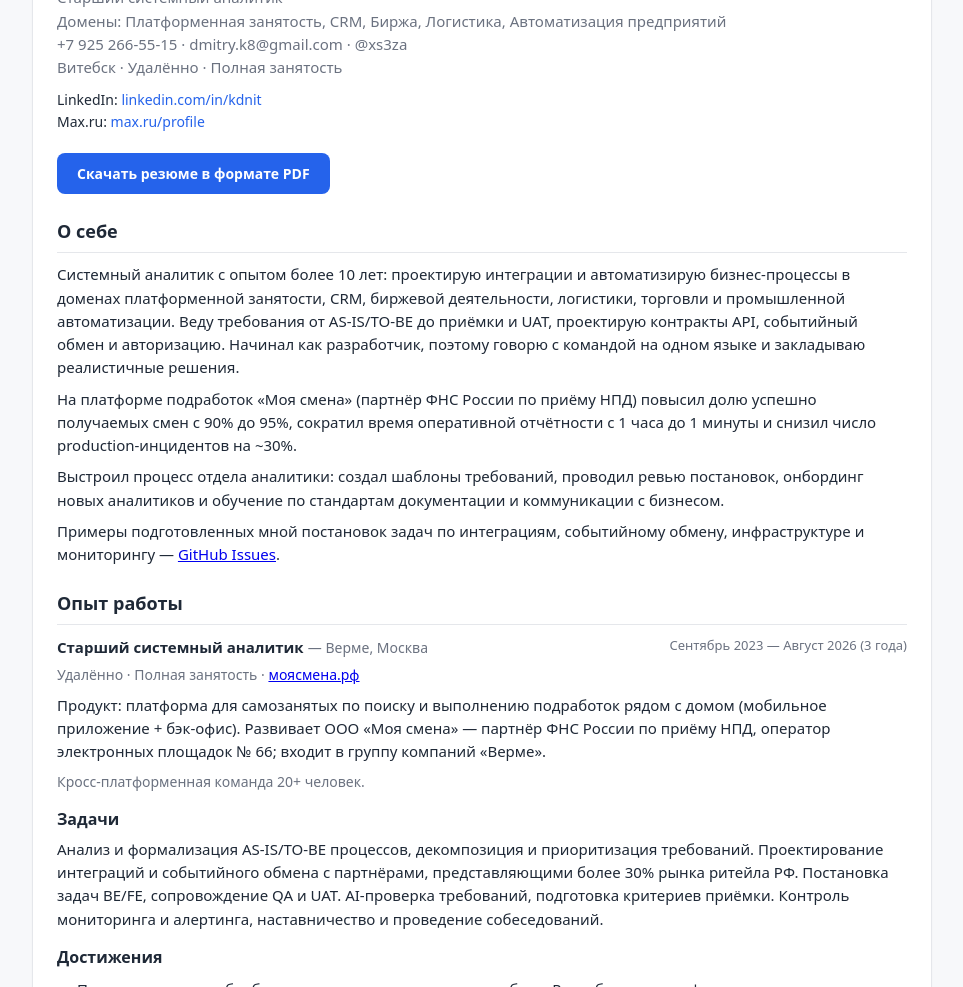
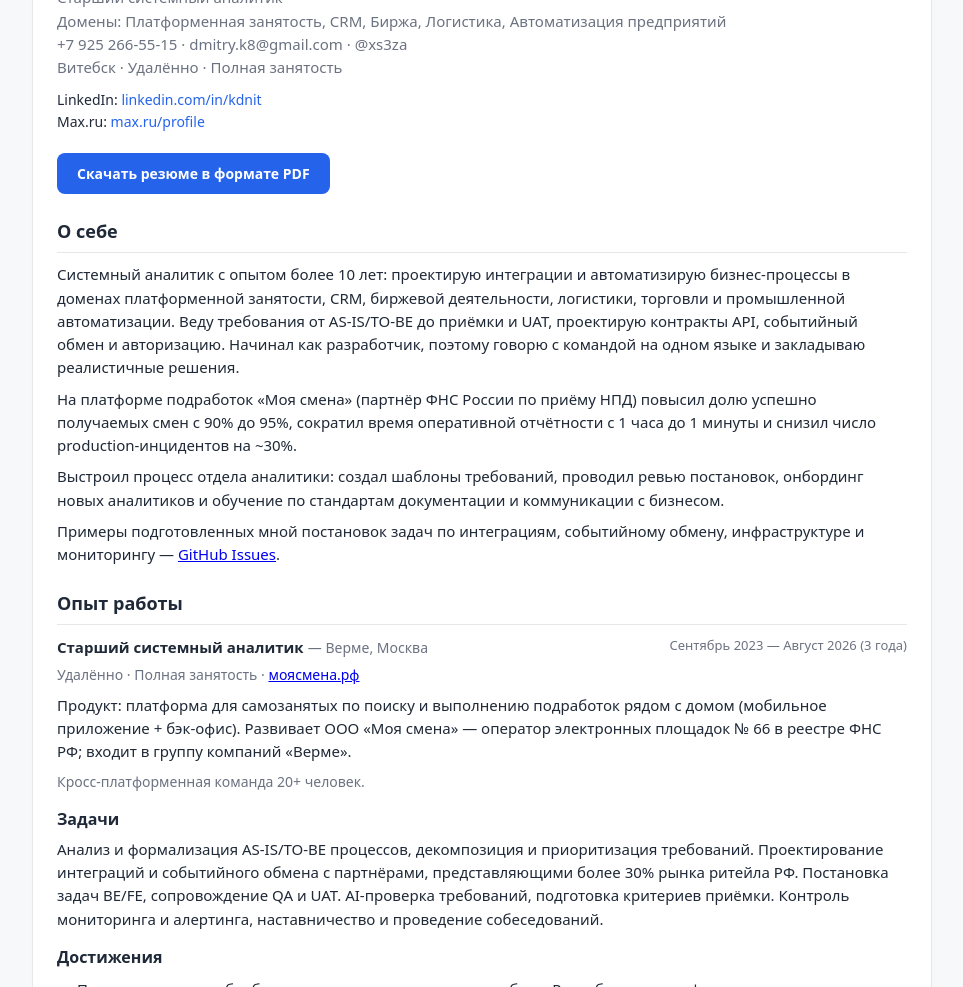
Before and after one commit to xs1za/cv, a plain HTML site: page index.html in a window 1280 px wide. Shown: the part 113-1100 px from the top of the page, without its empty margins (158-1121 px from the left). Drawn offline with Linux system fonts and the light colour scheme.

Commit message:
update CV

```diff
--- a/index.html
+++ b/index.html
@@ -245,7 +245,7 @@
                     Удалённо · Полная занятость · <a href="https://моясмена.рф" target="_blank" rel="noopener">моясмена.рф</a>
                 </p>
                 <p>
-                    Продукт: платформа для самозанятых по поиску и выполнению подработок рядом с домом (мобильное приложение + бэк-офис). Развивает ООО «Моя смена» — партнёр ФНС России по приёму НПД, оператор электронных площадок № 66; входит в группу компаний «Верме».
+                    Продукт: платформа для самозанятых по поиску и выполнению подработок рядом с домом (мобильное приложение + бэк-офис). Развивает ООО «Моя смена» — оператор электронных площадок № 66 в реестре ФНС РФ; входит в группу компаний «Верме».
                 </p>
                 <p class="section-muted">
                     Кросс-платформенная команда 20+ человек.
```
